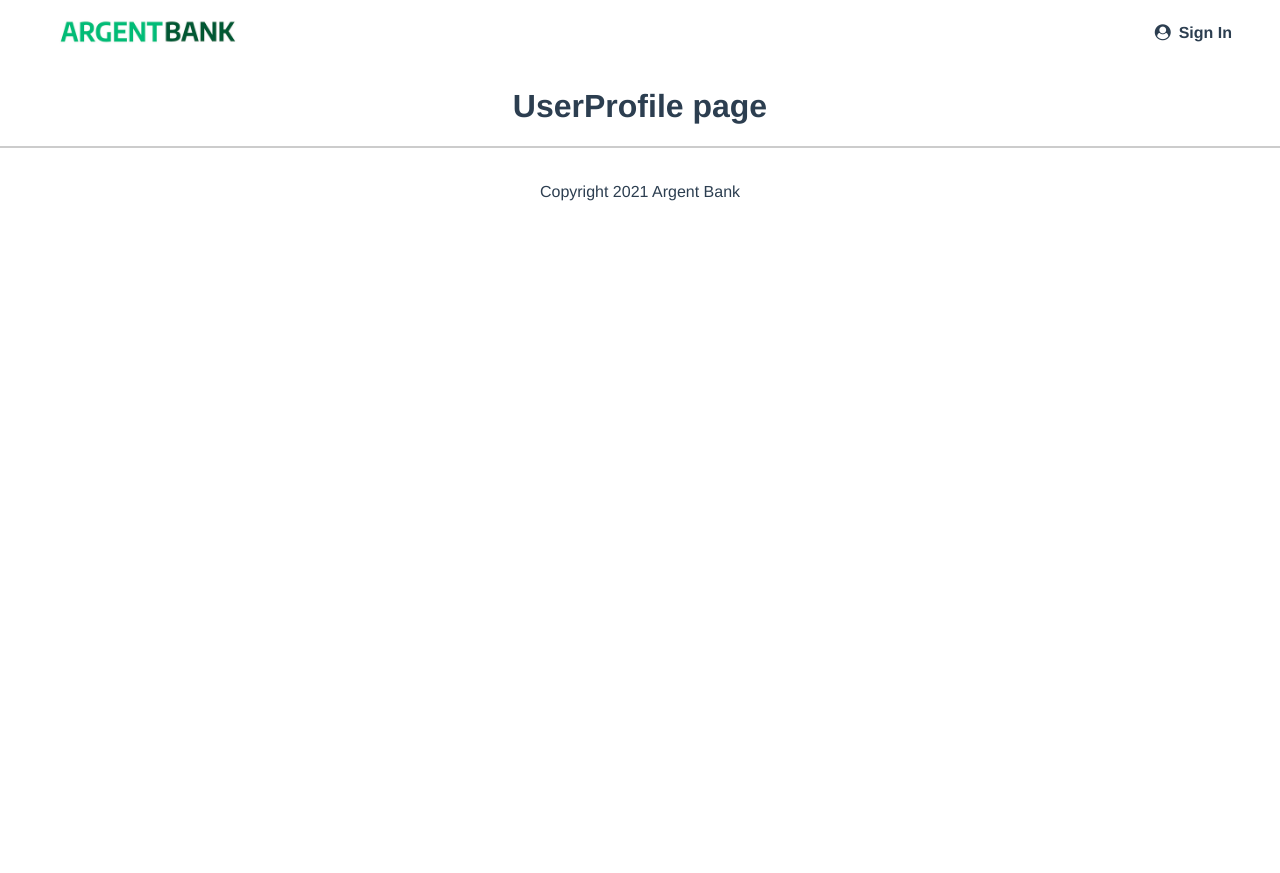
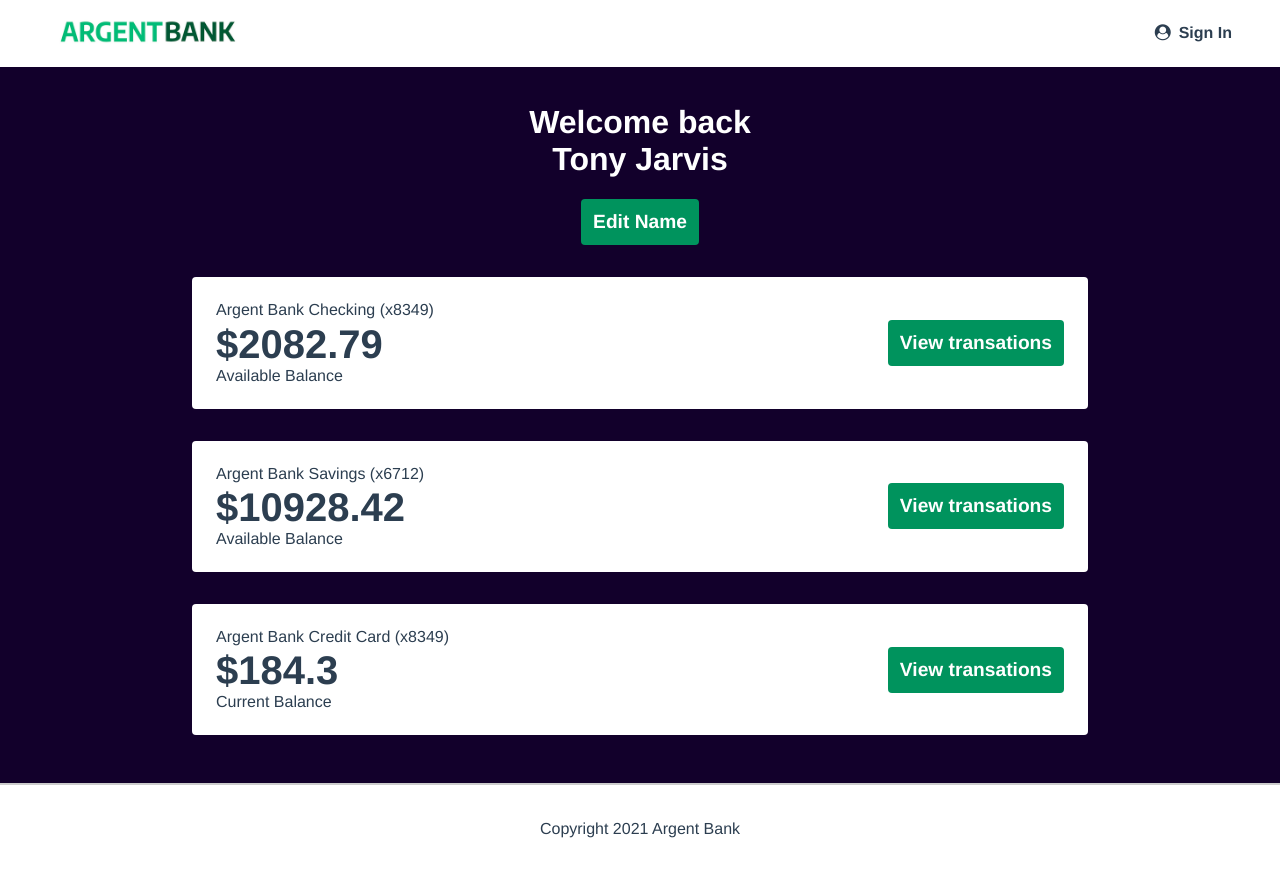
Before and after one commit to logic-fabric/LoicMangin_13_25072021, a React (Create React App) app: page /profile in a window 1280 px wide. Before the commit the page ends 800 px from the top, so only its background shows below. Built offline with nearby package versions, Linux system fonts and the light colour scheme.

Commit message:
feature: UserProfile page

```diff
--- a/src/components/Cards/Cards.jsx
+++ b/src/components/Cards/Cards.jsx
@@ -1,6 +1,58 @@
 import styled from "styled-components";
 
+import { Button } from "../Button/Button";
 import { styleVar } from "../../utils/styleVariables";
+
+export function AccountCard({ accountName, amount, balanceType }) {
+  return (
+    <AccountCardContainer>
+      <div>
+        <h3>Argent Bank {accountName}</h3>
+
+        <Amount>${amount}</Amount>
+
+        <p>{balanceType} Balance</p>
+      </div>
+
+      <div>
+        <Button type="button" text="View transations" callToAction={false} />
+      </div>
+    </AccountCardContainer>
+  );
+}
+
+const AccountCardContainer = styled.article`
+  display: flex;
+  justify-content: space-between;
+  align-items: center;
+
+  width: 80%;
+  margin: 0 auto 2rem auto;
+  padding: 1.5rem;
+  border-radius: 0.25rem;
+
+  text-align: left;
+
+  background: white;
+
+  h3 {
+    margin: 0 0 0.125rem 0;
+
+    font-size: 1rem;
+    font-weight: 400;
+  }
+
+  p {
+    margin: 0;
+
+    line-height: initial;
+  }
+`;
+
+const Amount = styled.p`
+  font-size: 2.5rem;
+  font-weight: 700;
+`;
 
 export function PictoCard({ picto, altText, title, text }) {
   return (
--- a/src/pages/UserProfile/UserProfile.jsx
+++ b/src/pages/UserProfile/UserProfile.jsx
@@ -1,7 +1,75 @@
+import styled from "styled-components";
+
+import { AccountCard } from "../../components/Cards/Cards";
+import { Button } from "../../components/Button/Button";
+
+import { styleVar } from "../../utils/styleVariables";
+
+const USER_ACCOUNTS = [
+  {
+    accountName: "Checking (x8349)",
+    amount: 2082.79,
+    balanceType: "Available",
+  },
+  {
+    accountName: "Savings (x6712)",
+    amount: 10928.42,
+    balanceType: "Available",
+  },
+  {
+    accountName: "Credit Card (x8349)",
+    amount: 184.3,
+    balanceType: "Current",
+  },
+];
+
 export function UserProfile() {
   return (
-    <div>
-      <h1>UserProfile page</h1>
-    </div>
+    <UserProfileMain>
+      <UserProfileContainer>
+        <h1>
+          Welcome back
+          <br />
+          Tony Jarvis
+        </h1>
+
+        <EditButtonContainer>
+          <Button type="button" text="Edit Name" callToAction={false} />
+        </EditButtonContainer>
+
+        <h2 className="sr-only">Accounts</h2>
+
+        {USER_ACCOUNTS.map(({ accountName, amount, balanceType }, index) => (
+          <AccountCard
+            key={`account-card-${index}`}
+            accountName={accountName}
+            amount={amount}
+            balanceType={balanceType}
+          />
+        ))}
+      </UserProfileContainer>
+    </UserProfileMain>
   );
 }
+
+const UserProfileMain = styled.main`
+  padding: 1rem 3rem;
+
+  background: ${styleVar.secondary900};
+
+  h1 {
+    color: white;
+  }
+
+  button {
+    margin: auto;
+  }
+`;
+
+const UserProfileContainer = styled.div`
+  ${styleVar.largeWrapper}
+`;
+
+const EditButtonContainer = styled.div`
+  margin: 0 0 2rem 0;
+`;
```
